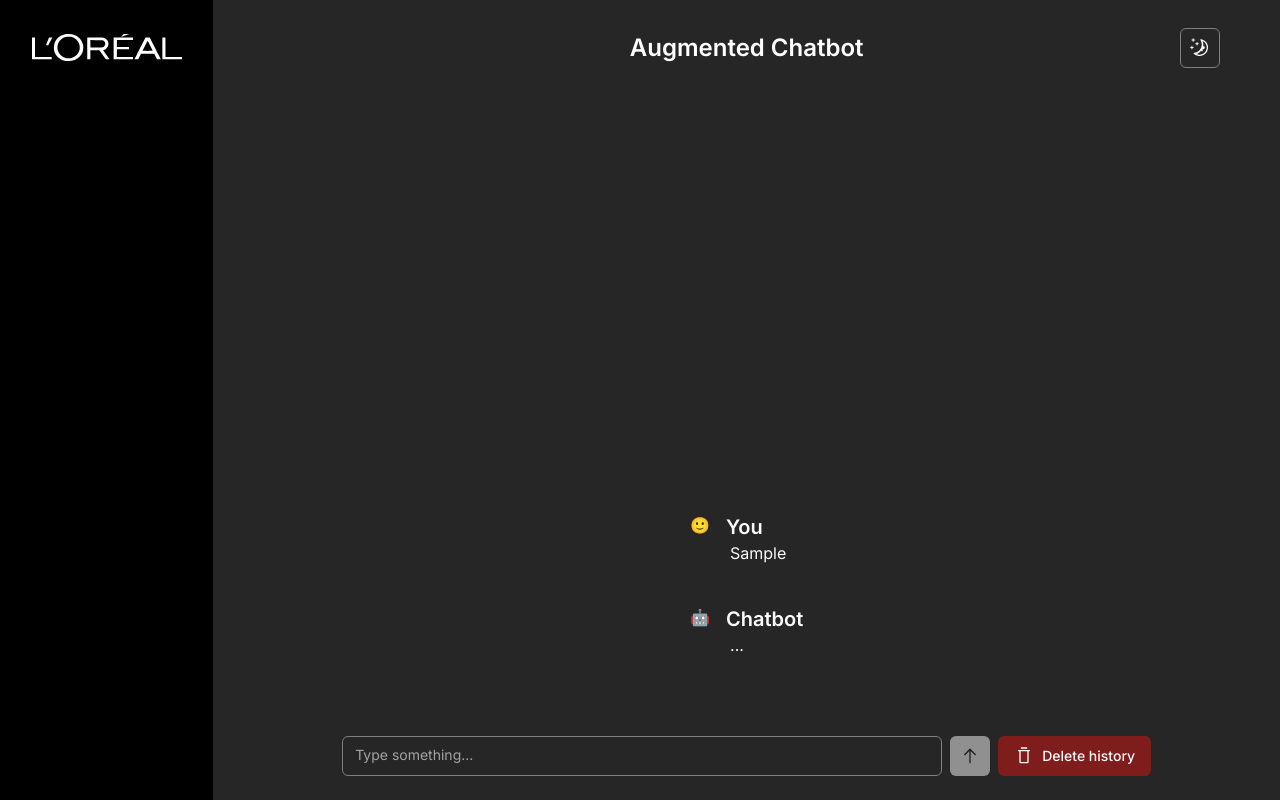
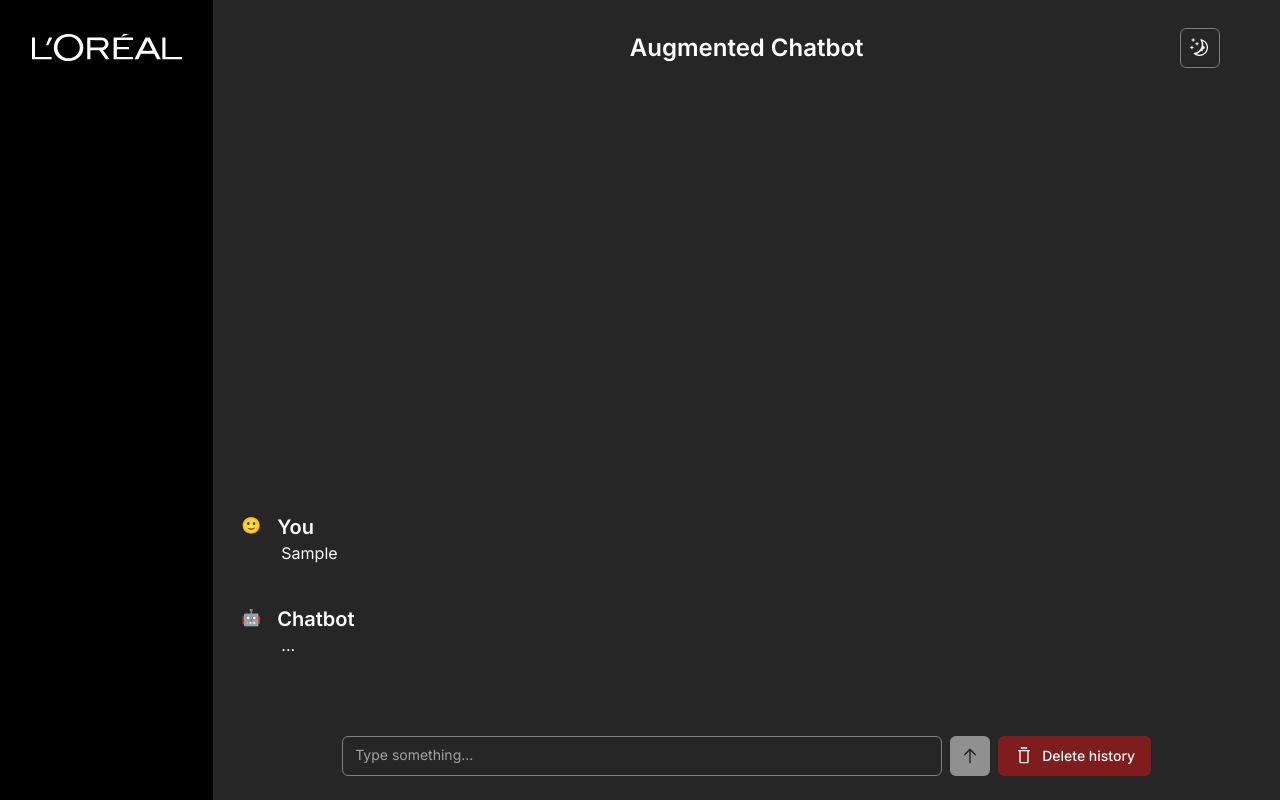
Before and after one commit to thibaultconverteo/augmented-assistant-secure, a Next.js app in the folder webapp/: page / in a window 1280 px wide. Both pictures are taken after typing "Sample" into the empty fields and a click on the button 970 px from the left and 756 px from the top of the page. Built offline with nearby package versions, Linux system fonts and the light colour scheme; no server answers.

Commit message:
[webapp] fix css 2

```diff
--- a/webapp/components/layout/textRenderer/textRendererBox.tsx
+++ b/webapp/components/layout/textRenderer/textRendererBox.tsx
@@ -14,7 +14,7 @@
 }) {
   if (promptToRender) {
     return (
-      <div className="flex h-5/6 mt-0 flex-col-reverse max-w-100% w-full overflow-y-auto">
+      <div className="flex h-5/6 mt-0 flex-col-reverse items-start justify-start max-w-100% w-full overflow-y-auto">
         <TextRendererCard prompt={promptToRender} data={data} />
       </div>
     );
```
